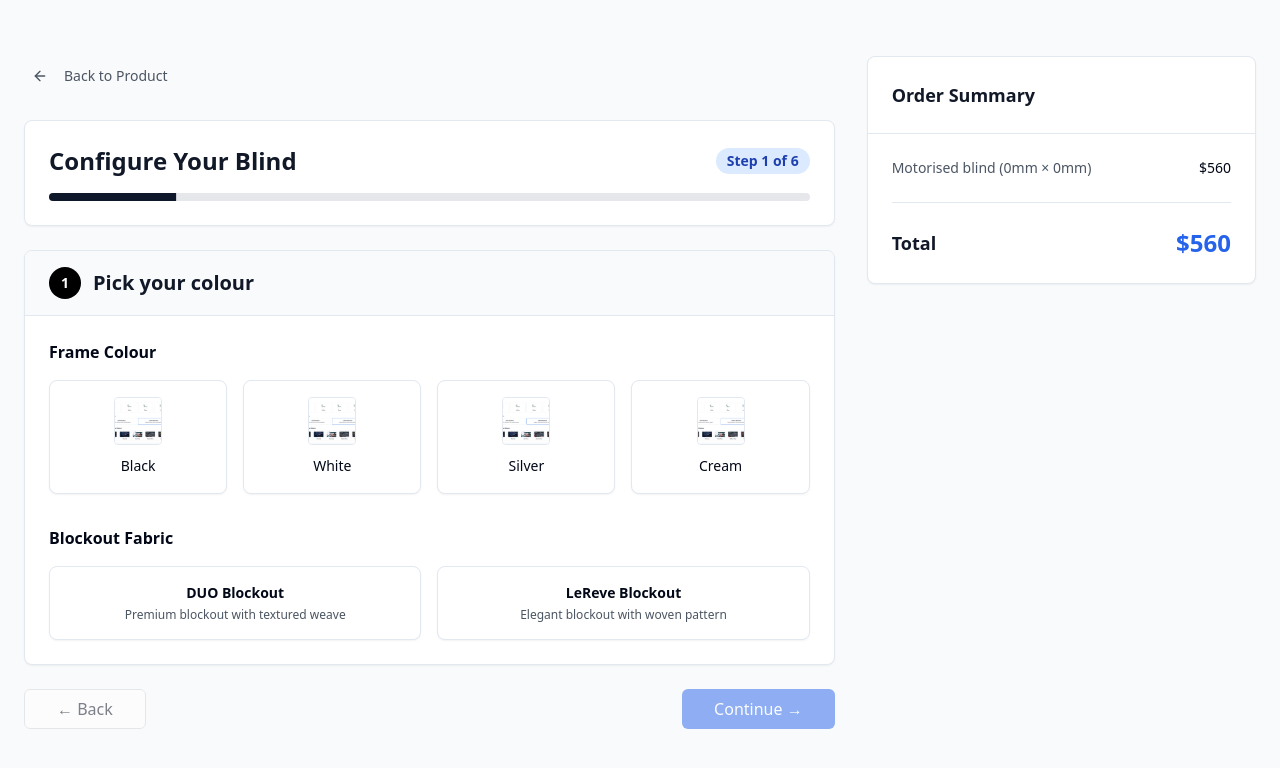
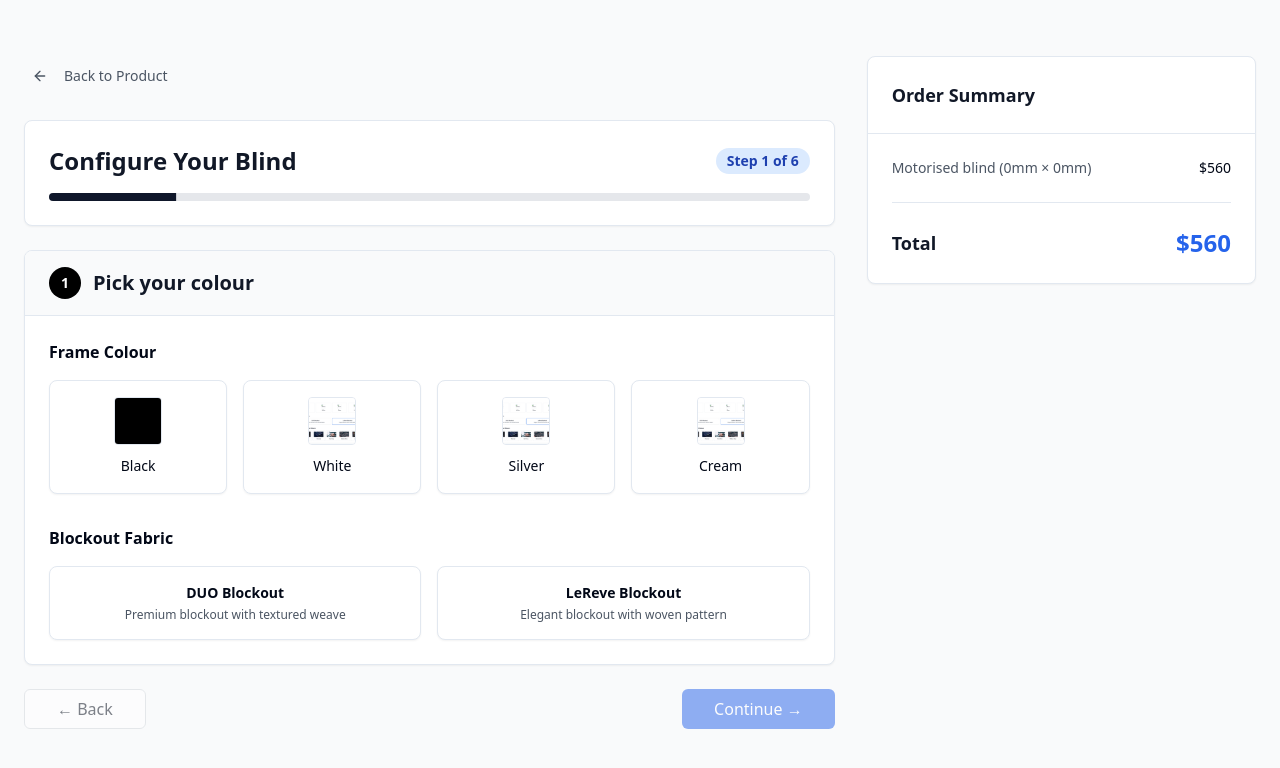
Before and after one commit to Midnightanytimeblinds/midnight-blinds-configurator, a React (Vite) app: page / in a window 1280 px wide. Shown: the top 768 px of the page. Built offline with nearby package versions, Linux system fonts and the light colour scheme.

Commit message:
Fix: Update black frame swatch
Updated the frame color swatches in `ColorStep` to use the provided black frame image.

```diff
--- a/src/components/configurator/ColorStep.tsx
+++ b/src/components/configurator/ColorStep.tsx
@@ -1,3 +1,4 @@
+
 import React from 'react';
 import { Card, CardContent } from '@/components/ui/card';
 import { Label } from '@/components/ui/label';
@@ -8,7 +9,7 @@ interface ColorStepProps {
 }
 
 const FRAME_COLORS = [
-  { id: 'black', name: 'Black', image: '/lovable-uploads/ffd77d8d-0bd1-443f-9a80-9b76254c2223.png' },
+  { id: 'black', name: 'Black', image: '/lovable-uploads/2f469a3c-1062-40bd-aacd-4e621fdb5388.png' },
   { id: 'white', name: 'White', image: '/lovable-uploads/ffd77d8d-0bd1-443f-9a80-9b76254c2223.png' },
   { id: 'silver', name: 'Silver', image: '/lovable-uploads/ffd77d8d-0bd1-443f-9a80-9b76254c2223.png' },
   { id: 'cream', name: 'Cream', image: '/lovable-uploads/ffd77d8d-0bd1-443f-9a80-9b76254c2223.png' },
```
Also changed, not shown: public/lovable-uploads/2f469a3c-1062-40bd-aacd-4e621fdb5388.png (added).
